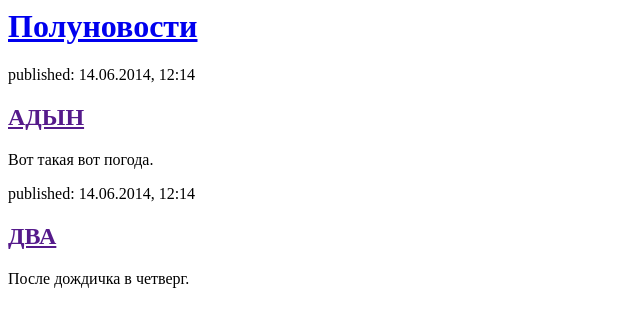
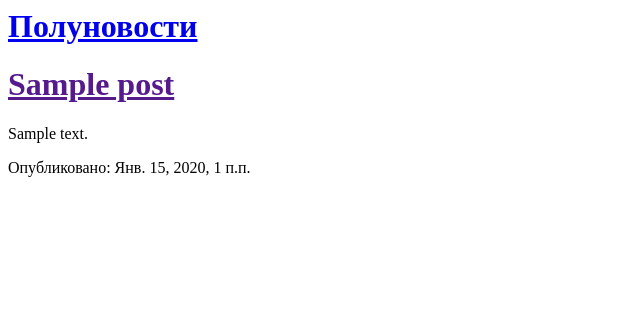
Before and after one commit to andreysereda288/my-first-blog, a Django app: page / in a window 1280 px wide. Shown: the top 327 px of the page, without its empty margins (0-640 px from the left). Run offline with Django 3.2, Linux system fonts and the light colour scheme; tables that the repository leaves empty hold one stand-in row (values such as "Sample post").

Commit message:
Added cycle

```diff
--- a/blog/templates/blog/post_list.html
+++ b/blog/templates/blog/post_list.html
@@ -7,16 +7,13 @@
             <h1><a href="/">Полуновости</a></h1>
         </div>
 
-        <div>
-            <p>published: 14.06.2014, 12:14</p>
-            <h2><a href="">АДЫН</a></h2>
-            <p>Вот такая вот погода.</p>
-        </div>
+        {% for post in posts%}
+		<div>
+		<h1><a href = "">{{ post.title }}</a></h1>
+		<p>{{ post.text }}</p>
+		<p>Опубликовано: {{ post.published_date }}</p>
 
-        <div>
-            <p>published: 14.06.2014, 12:14</p>
-            <h2><a href="">ДВА</a></h2>
-            <p>После дождичка в четверг.</p>
-        </div>
+		</div>
+		{% endfor %}
     </body>
 </html>
--- a/blog/views.py
+++ b/blog/views.py
@@ -1,6 +1,9 @@
 from django.shortcuts import render
+from .models import Post
+from django.utils import timezone
 
 # Create your views here.
 
 def post_list(request):
-    return render(request, 'blog/post_list.html', {})
+    posts = Post.objects.filter(published_date__lte = timezone.now()).order_by('published_date')
+    return render(request, 'blog/post_list.html', {'posts':posts})
```
